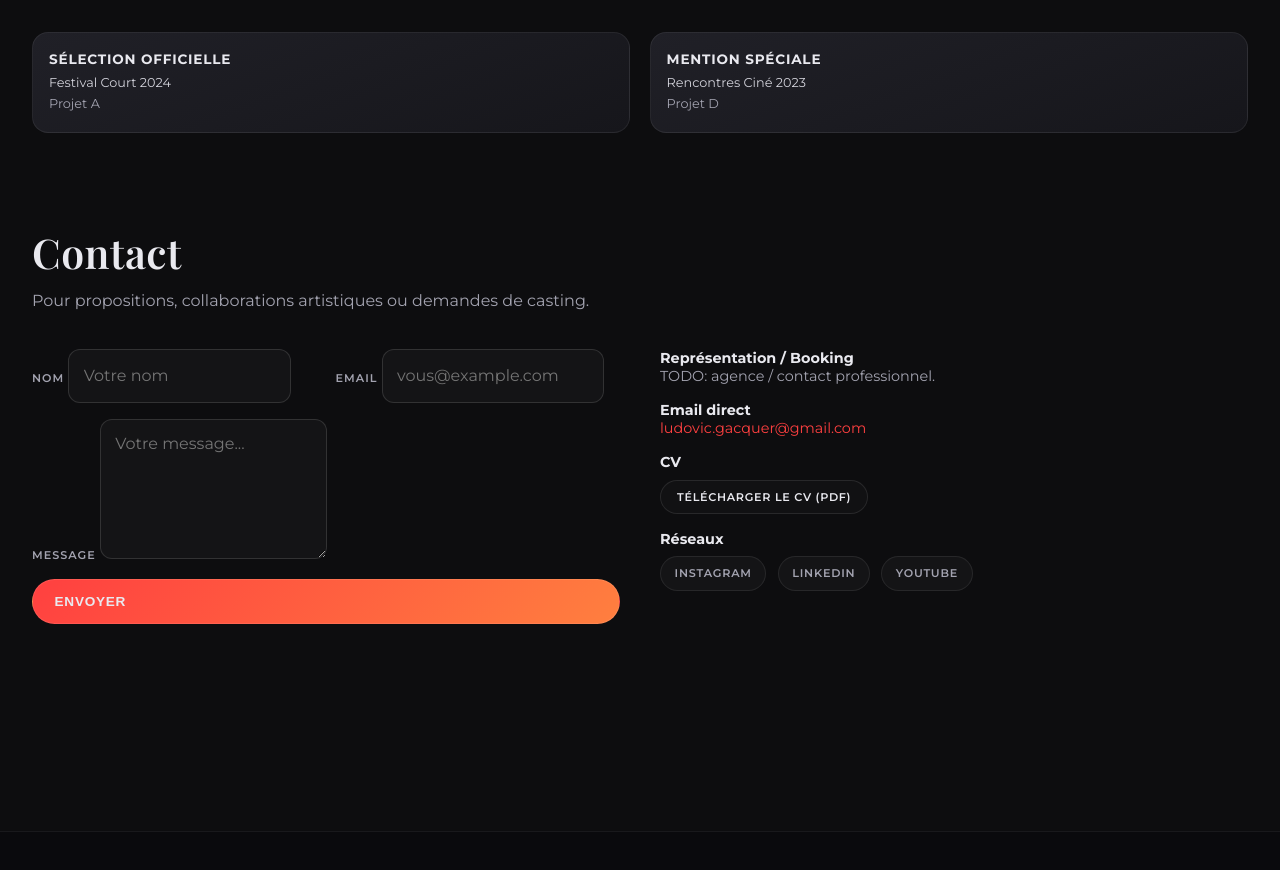
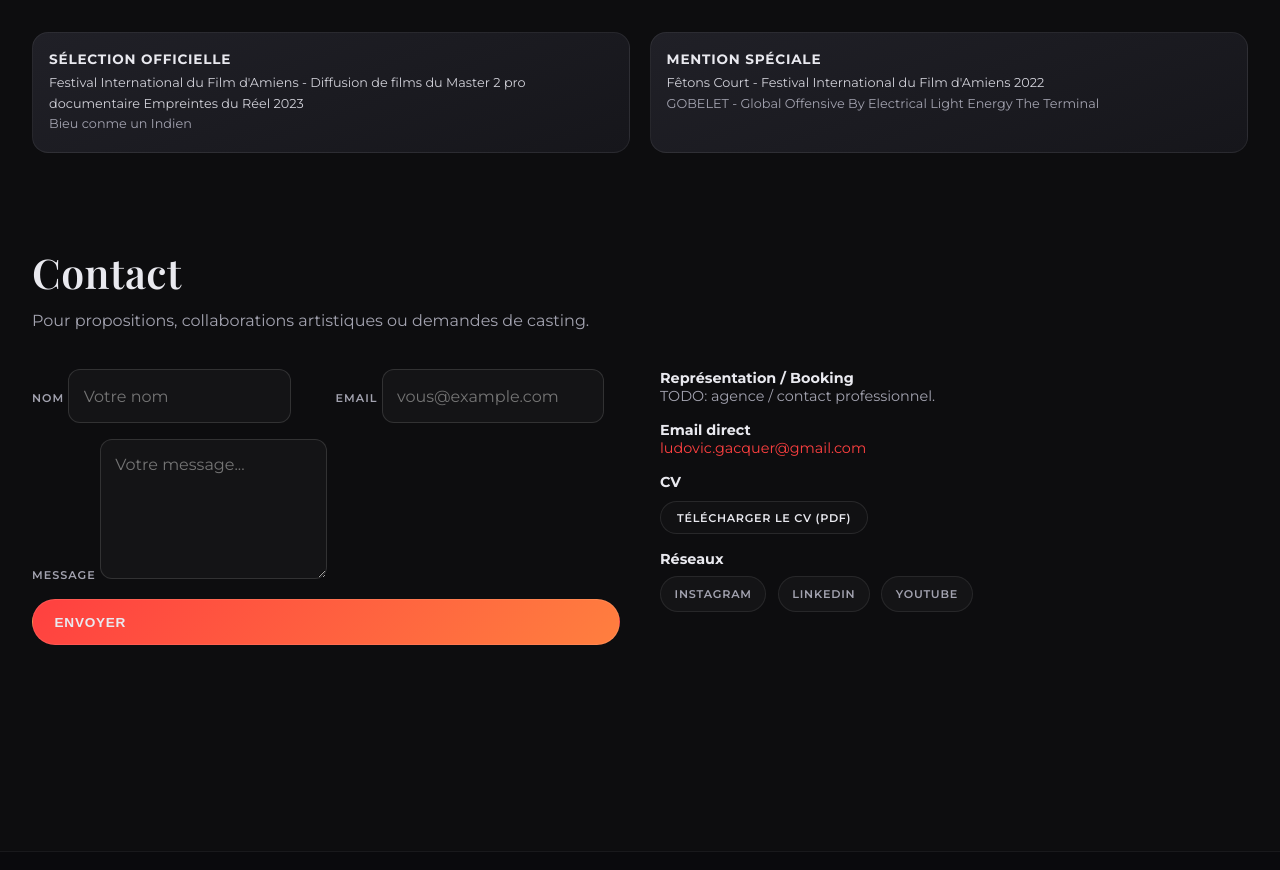
Before and after one commit to citron/ludovic, a plain HTML site: page index.html in a window 1280 px wide. Shown: the part 3767-4637 px from the top of the page. Drawn offline with nearby package versions, Linux system fonts and the light colour scheme.

Commit message:
Update awards details with specific festival names and project titles

```diff
--- a/index.html
+++ b/index.html
@@ -365,8 +365,8 @@
     // Témoignages supprimés
 
     const awards = [
-      { titre: 'Sélection Officielle', event: 'Festival Court 2024', detail: 'Projet A' },
-      { titre: 'Mention Spéciale', event: 'Rencontres Ciné 2023', detail: 'Projet D' },
+      { titre: 'Sélection Officielle', event: 'Festival International du Film d\'Amiens - Diffusion de films du Master 2 pro documentaire Empreintes du Réel 2023', detail: 'Bieu conme un Indien' },
+      { titre: 'Mention Spéciale', event: 'Fêtons Court - Festival International du Film d\'Amiens 2022', detail: 'GOBELET - Global Offensive By Electrical Light Energy The Terminal' },
     ];
 
     // Comédien: listes dédiées
```
